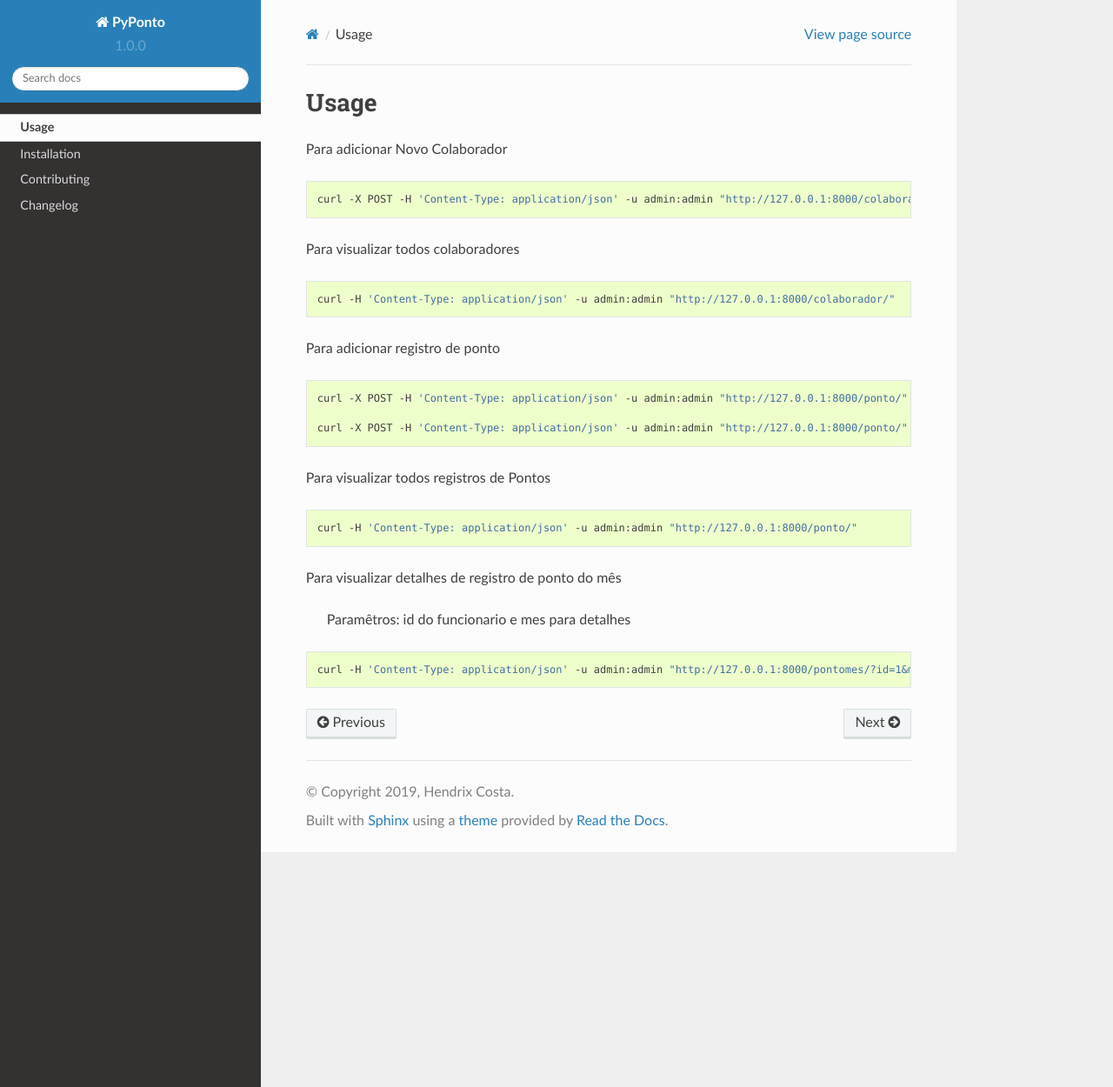
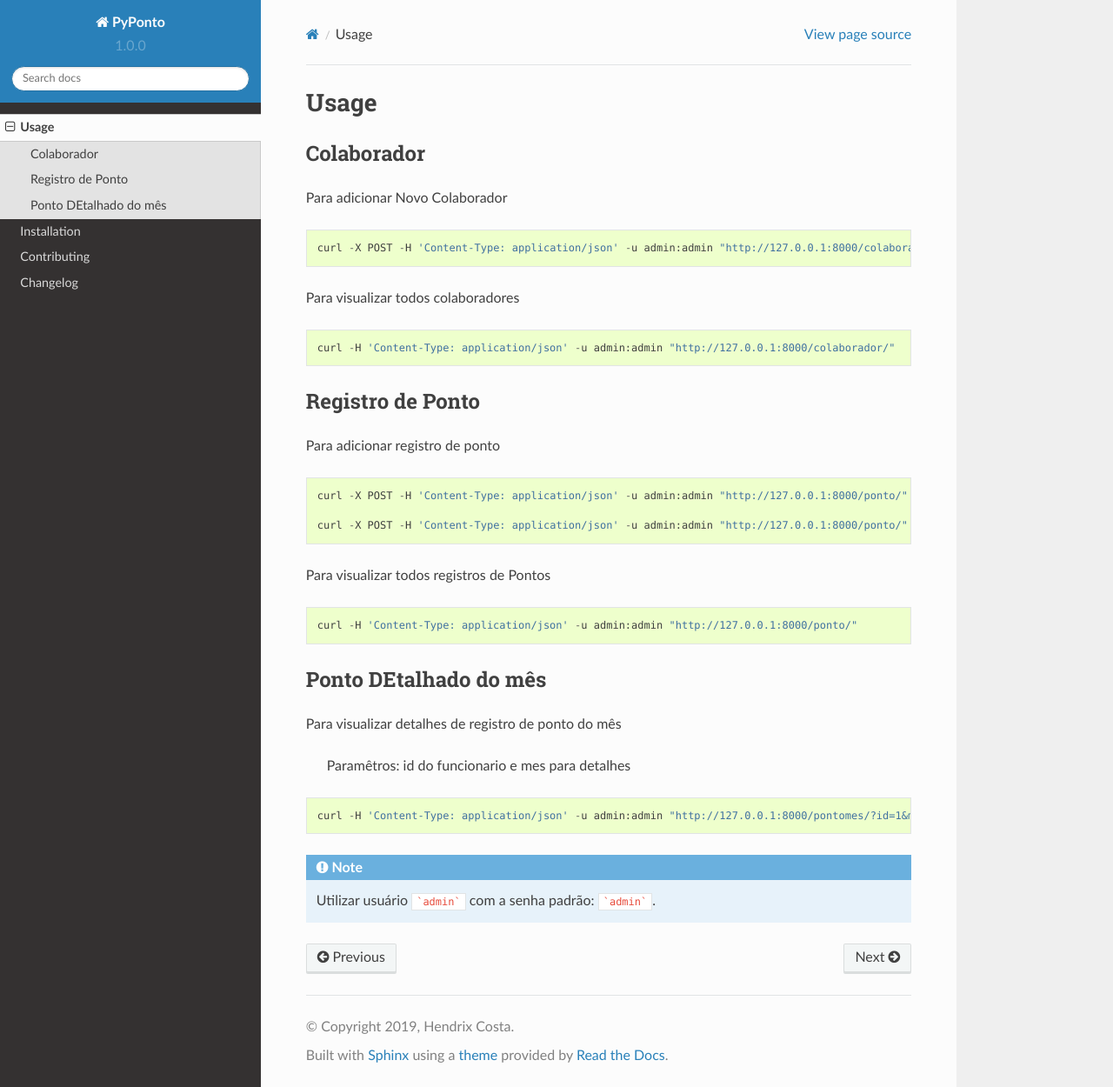
Before and after one commit to hendrixcosta/pyponto, a Sphinx documentation site: the page built from docs/usage.rst, in a window 1280 px wide and 1250 px high. Shown: the whole window at 87% size. Built offline with Sphinx 7.4.7 and the Read the Docs theme 2.0.0, drawn with Linux system fonts in a browser that asks for light colours.

Commit message:
[FIX] docs style

````diff
--- a/docs/usage.rst
+++ b/docs/usage.rst
@@ -2,24 +2,28 @@
 Usage
 =====
 
+Colaborador
+===========
 
 Para adicionar Novo Colaborador
 
-.. code-block:: bash
+::
 
     curl -X POST -H 'Content-Type: application/json' -u admin:admin "http://127.0.0.1:8000/colaborador/" -d '{"name":"Colaborador1","registration":"0001"}'
 
 
 Para visualizar todos colaboradores
 
-.. code-block:: bash
+::
 
     curl -H 'Content-Type: application/json' -u admin:admin "http://127.0.0.1:8000/colaborador/"
 
+Registro de Ponto
+=================
 
 Para adicionar registro de ponto
 
-.. code-block:: bash
+::
 
     curl -X POST -H 'Content-Type: application/json' -u admin:admin "http://127.0.0.1:8000/ponto/" -d '{"colaborador_id":"1","tipo":"entrada", "horario":"2019-01-01 12:00:00"}'
 
@@ -28,15 +32,20 @@ Para adicionar registro de ponto
 
 Para visualizar todos registros de Pontos
 
-.. code-block:: bash
+::
 
     curl -H 'Content-Type: application/json' -u admin:admin "http://127.0.0.1:8000/ponto/"
 
+
+Ponto DEtalhado do mês
+======================
 
 Para visualizar detalhes de registro de ponto do mês
 
     Paramêtros: id do funcionario e mes para detalhes
 
-.. code-block:: bash
+::
 
     curl -H 'Content-Type: application/json' -u admin:admin "http://127.0.0.1:8000/pontomes/?id=1&mes=1"
+
+.. note:: Utilizar usuário  ```admin``` com a senha padrão: ```admin```.
````
Also changed, not shown: docs/install.rst (+10 -2 lines).
